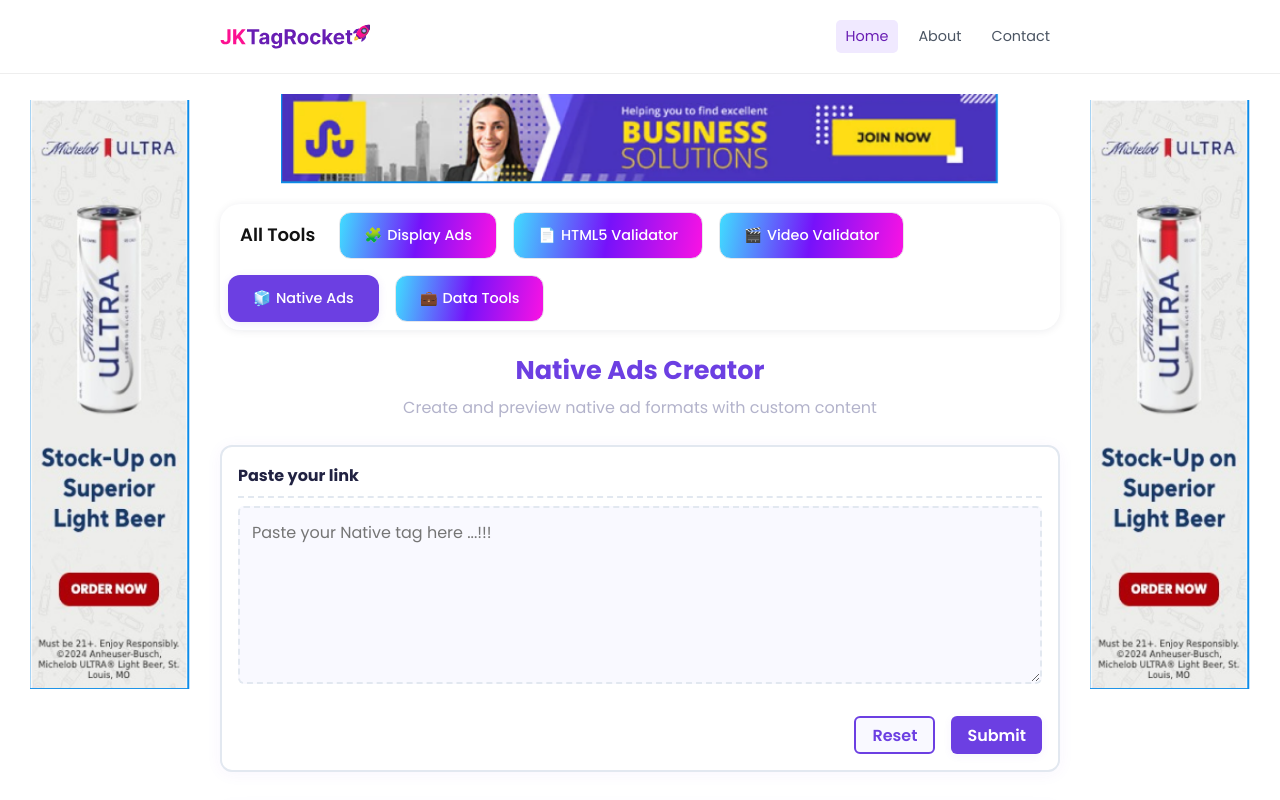
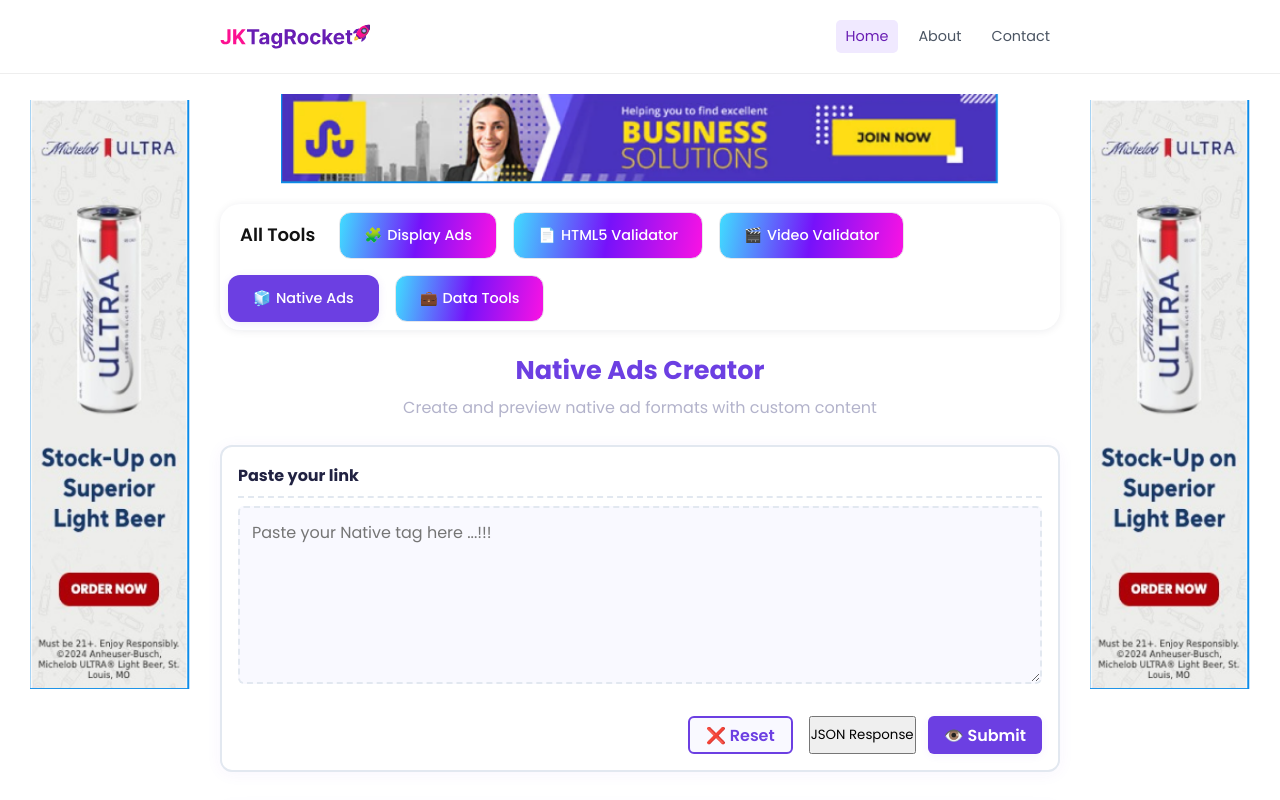
Before and after one commit to premkarthi/JKTagRocket, a Next.js app: page /tools/native-ads in a window 1280 px wide. Shown: the top 800 px of the page. Built offline with nearby package versions, Linux system fonts and the light colour scheme.

Commit message:
new changes native ad unit

```diff
--- a/app/tools/display-ads/DisplayAds.module.css
+++ b/app/tools/display-ads/DisplayAds.module.css
@@ -46,6 +46,7 @@
   padding: 12px;
   margin-bottom: 24px;
   background: #f9f9ff;
+  color: #6b2074;
 }
 
 .displayAdsButtonGroup {
--- a/app/tools/display-ads/page.js
+++ b/app/tools/display-ads/page.js
@@ -225,7 +225,7 @@
                 <textarea
                     rows={6}
                     value={adCode}
-                    placeholder="<script> …"
+                    placeholder="Paste your Dispaly ad HTML / Java Script tags here .. !!!"
                     onChange={(e) => setAdCode(e.target.value)}
                     className={styles.displayAdsTextarea}
                 />
@@ -234,13 +234,13 @@
                         className={styles.displayAdsPreviewBtn}
                         onClick={preview}
                     >
-                        Preview
+                       👁️ Preview
                     </button>
                     <button
                         className={styles.displayAdsResetBtn}
                         onClick={reset}
                     >
-                        Reset
+                      ❌  Reset
                     </button>
                     <label
                         style={{
--- a/app/tools/native-ads/page.js
+++ b/app/tools/native-ads/page.js
@@ -361,14 +361,21 @@
                         type="button"
                         onClick={handleReset}
                     >
-                        Reset
+                       ❌ Reset
                     </button>
+                    <button
+                            className={styles.NativeAdsAdsPreviewBtn}
+                            // onClick={handlePreview}
+                            type="button"
+                        >
+                            JSON Response
+                        </button>
                     <button
                         className={styles.displayAdsPreviewBtn + " nativeAdsSubmitBtn"}
                         type="button"
                         onClick={handleSubmit}
                     >
-                        Submit
+                        👁️ Submit
                     </button>
                 </div>
                 {error && <div style={{ color: "red", marginTop: 8 }}>{error}</div>}
--- a/app/tools/video-validator/page.js
+++ b/app/tools/video-validator/page.js
@@ -32,7 +32,7 @@
                     <textarea
                         id="videoAdInput"
                         rows={7}
-                        placeholder="            Paste your Vast/VPaid video ad tag here..."
+                        placeholder="  Paste your Vast/VPaid video ad tag here... !!!"
                         value={videoAdCode}
                         onChange={(e) => setVideoAdCode(e.target.value)}
                         className={styles.displayAdsTextarea}
@@ -42,7 +42,7 @@
                         className={styles.displayAdsResetBtn}
                         // onClick={reset}
                         >
-                            Reset
+                           ❌ Reset
                         </button>
                         <button
                             className={styles.displayAdsPreviewBtn}
@@ -56,7 +56,7 @@
                             onClick={handlePreview}
                             type="button"
                         >
-                            Generate Preview
+                           👁️ Generate Preview
                         </button>
 
 
```
